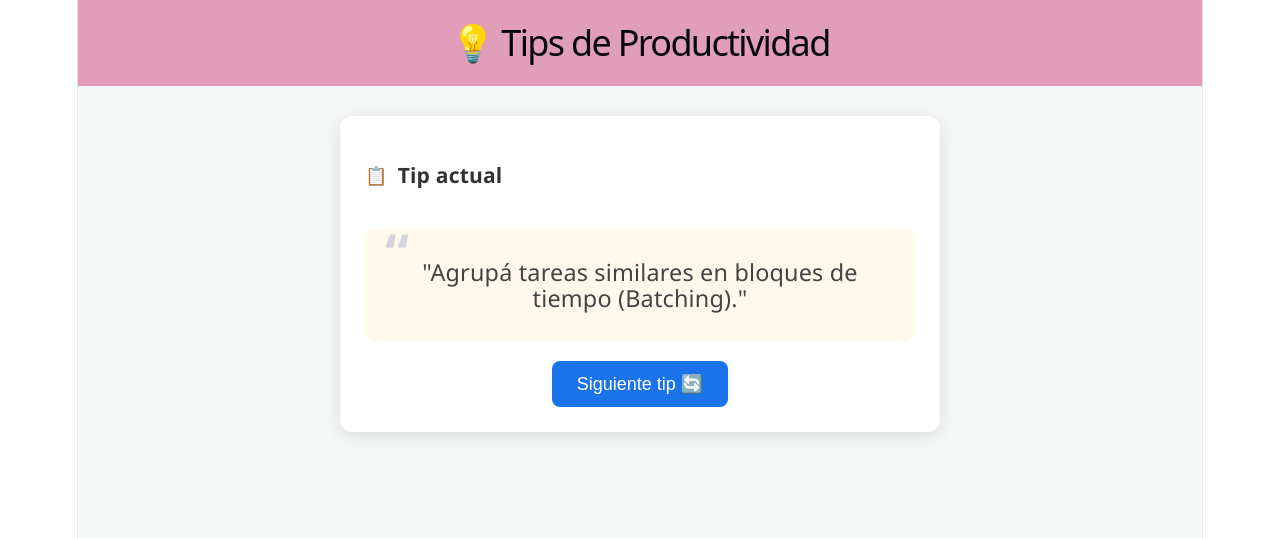
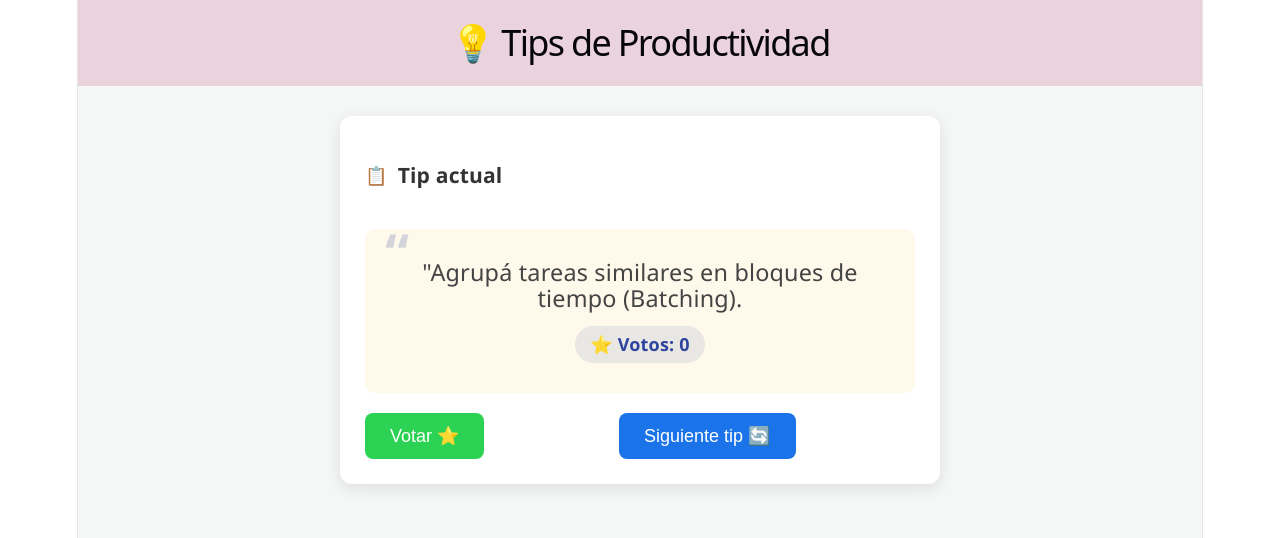
Before and after one commit to Juanita106/Tips-de-productividad, a React (Vite) app: page / in a window 1280 px wide. Shown: the top 538 px of the page. Built offline with nearby package versions, Linux system fonts and the light colour scheme.

Commit message:
Estilo Boton votar y votos

```diff
--- a/src/App.css
+++ b/src/App.css
@@ -9,9 +9,9 @@
   align-items: center;
 }
 
-/* Título con fondo crema oscuro/azul (según la foto) */
+/* Título con fondo */
 .header-tips {
-  background-color: #e09eb8; /* Azul de la foto */
+  background-color: #ebd3dd;
   color: white;
   width: 100%;
   padding: 30px 0;
@@ -72,6 +72,41 @@
   margin: 0;
 }
 
+/* Contador de votos dentro de la tarjeta */
+.votos-count {
+  margin-top: 15px;
+  font-weight: bold;
+  color: #2e44a0;
+  background: rgba(46, 68, 160, 0.1);
+  display: inline-block;
+  padding: 5px 15px;
+  border-radius: 20px;
+}
+
+/* Contenedor de botones para que queden uno al lado del otro */
+.actions {
+  display: flex;
+  justify-content: center;
+  gap: 15px;
+  margin-top: 20px;
+}
+
+/* Botón Votar (Verde con estrella) */
+.btn-vote {
+  background-color: #2cd253;
+  color: white;
+  border: none;
+  padding: 12px 25px;
+  border-radius: 8px;
+  font-size: 1rem;
+  cursor: pointer;
+  transition: background 0.3s;
+}
+
+.btn-vote:hover {
+  background-color: #218838;
+}
+
 /* Botón Siguiente Tip en Azul */
 .btn-next {
   background-color: #1a73e8; /* Azul */
--- a/src/App.jsx
+++ b/src/App.jsx
@@ -5,7 +5,6 @@ import heroImg from './assets/hero.png'
 import './App.css'
 
 function App() {
-  // 1. Array de objetos con los nuevos tips
   const tips_productividad = [
     { id: 1, tip: "Agrupá tareas similares en bloques de tiempo (Batching)." },
     { id: 2, tip: "Divide tareas grandes en pequeñas." },
@@ -14,18 +13,26 @@ function App() {
     { id: 5, tip: "Revisá tus avances al final de cada jornada." },
     { id: 6, tip: "Establecer límites de tiempo y fechas de entrega claras." }
   ];
-const [indice, setIndice] = useState(0);
 
-  // Usamos esta forma de función que es la más compatible
+  // ESTADOS
+  const [indice, setIndice] = useState(0);
+
+  // Estado para los votos: empezamos con todos en 0
+  const [votos, setVotos] = useState({ 1: 0, 2: 0, 3: 0, 4: 0, 5: 0, 6: 0 });
+
+  // FUNCIONES
   const siguienteTip = () => {
-    // Generamos el número aleatorio (entre 0 y 5)
     const azar = Math.floor(Math.random() * tips_productividad.length);
+    setIndice(azar);
+  };
 
-    // Forzamos el cambio de estado
-    setIndice(azar);
-
-    // Esto es para que vos veas en la consola si el botón "despierta"
-    console.log("Nuevo índice generado:", azar);
+  const votarTip = () => {
+    const idActual = tips_productividad[indice].id;
+    // Creamos una copia de los votos y le sumamos 1 al ID actual
+    setVotos({
+      ...votos,
+      [idActual]: votos[idActual] + 1
+    });
   };
 
   return (
@@ -43,11 +50,18 @@ const [indice, setIndice] = useState(0);
 
           <div className="quote-box">
             <span className="quote-icon">“</span>
-            <p className="tip-text">"{tips_productividad[indice].tip}"</p>
+            <p className="tip-text">"{tips_productividad[indice].tip}</p>
+            {/* Mostramos los votos actuales del tip */}
+            <p className="votos-count">⭐ Votos: {votos[tips_productividad[indice].id]}</p>
           </div>
 
           <div className="actions">
-            {/* ASEGURATE QUE ESTO DIGA EXACTAMENTE ASÍ */}
+            {/* Botón de Votar en Verde */}
+            <button className="btn-vote" onClick={votarTip}>
+              Votar ⭐
+            </button>
+
+            {/* Botón de Siguiente en Azul */}
             <button className="btn-next" onClick={siguienteTip}>
               Siguiente tip 🔄
             </button>
```
